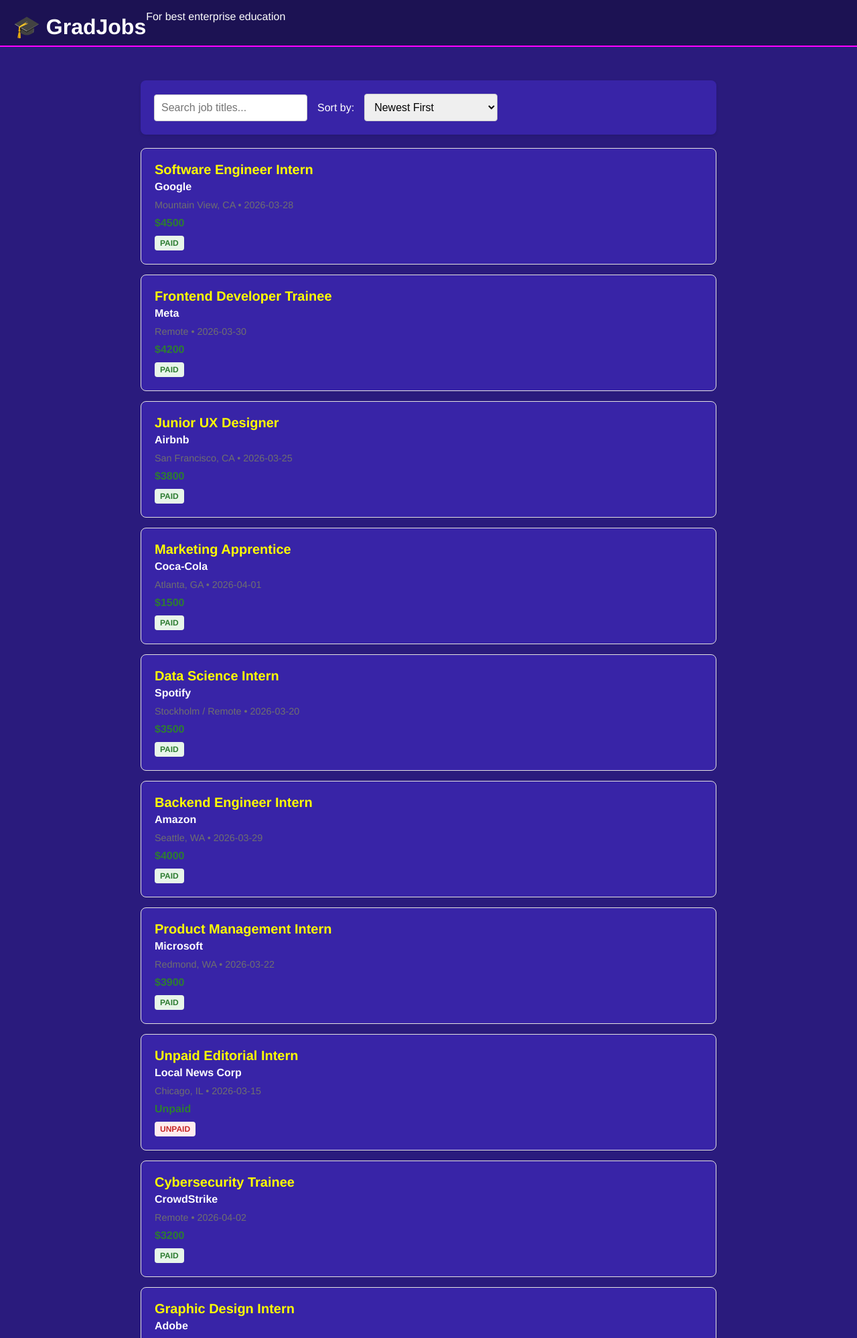
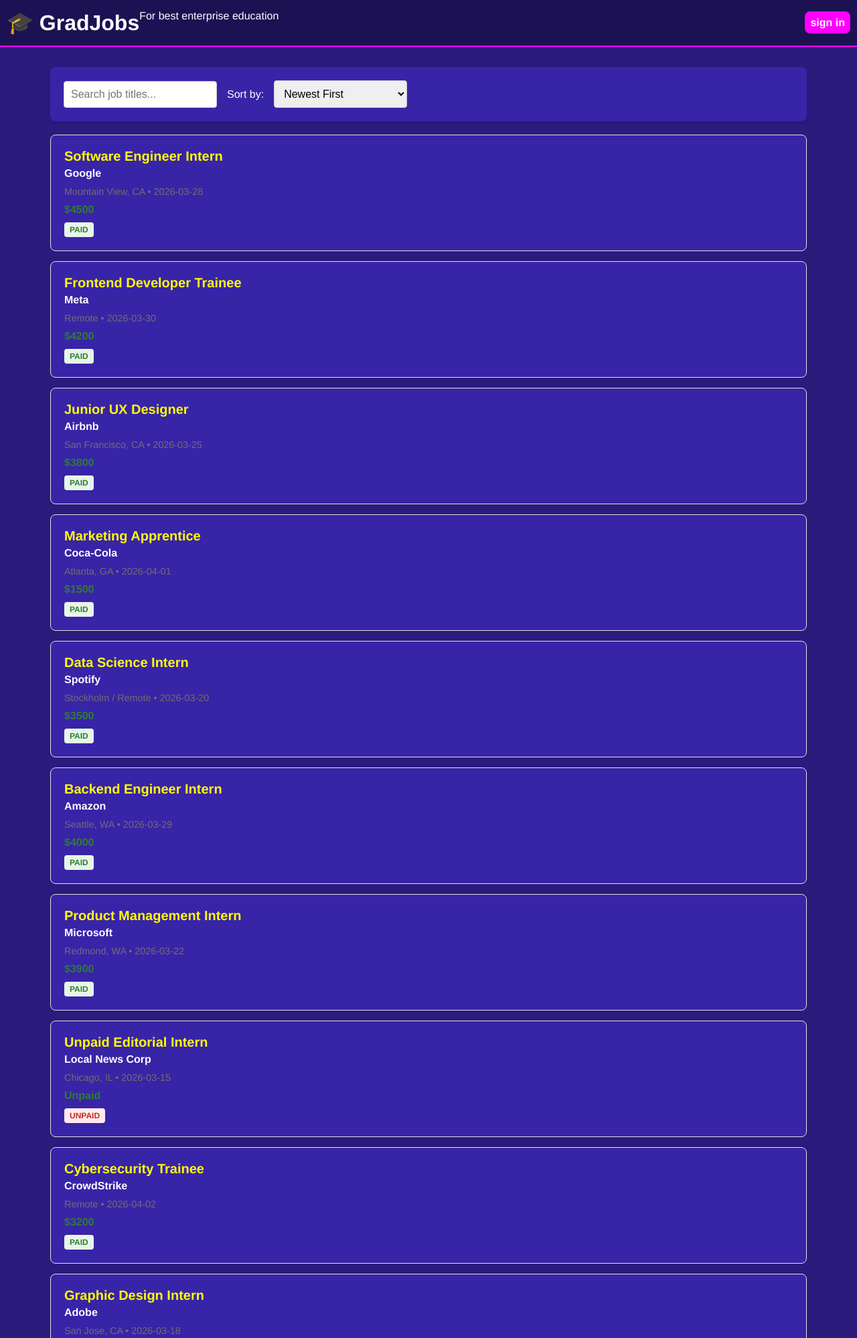
Before and after one commit to Ahmad-Fady/ZeroBase, a Flask app: page / in a window 1280 px wide. Shown: the top 1998 px of the page at 67% size. Run offline with Flask 3, Linux system fonts and the light colour scheme; some libraries are stand-ins or nearby versions.

Commit message:
modified the header

```diff
--- a/static/main.css
+++ b/static/main.css
@@ -1,3 +1,50 @@
+/* /* Start Variables */ */
+/* :root { */
+/*   --main-color: #10cab7; */
+/*   --secondary-color: #2c4755; */
+/*   --section-padding: 60px; */
+/*   --section-background: #f6f6f6; */
+/*   --main-duration: 0.5s; */
+/* } */
+/* End Variables */
+
+/* Start Global Rules */
+* {
+  -webkit-box-sizing: border-box;
+  -moz-box-sizing: border-box;
+  box-sizing: border-box;
+}
+html {
+  scroll-behavior: smooth;
+}
+.container {
+  padding-left: 20px;
+  padding-right: 20px;
+  margin-left: auto;
+  margin-right: auto;
+}
+/* Small */
+@media (min-width: 768px) {
+  .container {
+    width: 750px;
+  }
+}
+/* Medium */
+@media (min-width: 992px) {
+  .container {
+    width: 970px;
+  }
+}
+/* Large */
+@media (min-width: 1200px) {
+  .container {
+    width: 1170px;
+  }
+}
+/* End Global Rules */
+
+
+
 /* CSS: Making it look like a modern job board */
 :root {
   /* --primary: #2557a7; /* Indeed Blue */
@@ -11,47 +58,55 @@
 
 * {
   box-sizing: border-box;
+  padding: 0;
+  margin: 0;
 }
 
 body {
   font-family: 'Helvetica Neue', Helvetica, Arial, sans-serif;
   background-color: var(--bg);
   color: var(--text);
-  margin: 0;
 }
 
 header {
-  position: relative;
-  width: 100%;
+  border-bottom: 2px solid var(--border);
+  padding-left: 10px;
+  padding-right: 10px;
+  background: hsl(from var(--bg) h s calc(l - 10));
+  /* width: 100%; */
   height: 70px;
-  border-bottom: 2px solid var(--border);
-  box-shadow: 10px;
-  text-align: center;
-  /* margin-top: 0; */
-  padding: 0, 30px;
   margin-bottom: 30px;
-  background: hsl(from var(--bg) h s calc(l - 10));
-  /* display: flex; */
-  /* justify-content: space-evenly; */
 }
 
-header>div.left {
-  position: absolute;
-  left: 20px;
-  /* margin-right: 300px; */
+.header-container {
+  height: 100%;
+  box-shadow: 10px;
   display: flex;
-  /* justify-content: space-around; */
+  justify-content: space-between;
+  align-items: center;
 }
 
-/* header>div.right { */
-/*   right: 20px; */
-/*   background: white; */
+.header-left {
+  display: flex;
+}
+
+/* .header-container .right { */
 /* } */
-.container {
-  padding: 20px;
-  max-width: 900px;
-  margin: 0 auto;
+
+.header-right a {
+  background: var(--border);
+  border-radius: 8px;
+  size: 20px;
+  font-weight: bold;
+  padding: 8px;
+  color: white;
+  text-decoration: none;
 }
+
+
+/* .header-right a:hover { */
+/*   text-decoration: underline; */
+/* } */
 
 /* Toolbar for Sorting */
 .toolbar {
@@ -74,7 +129,7 @@ select, input {
 
 /* Job Card Styling */
 .job-card {
-  background: hsl(from var(--bg) h s calc(l + 10));;
+  background: hsl(from var(--bg) h s calc(l + 10));
   border: 1px solid #e4e2e0;
   border-radius: 8px;
   padding: 20px;
@@ -85,7 +140,9 @@ select, input {
 
 .job-card:hover {
   box-shadow: 0 4px 12px rgba(0,0,0,0.1);
-  border-color: var(--primary);
+  border-color: var(--border);
+  transform: scale(1.01);
+  transition: 0.5s;
 }
 
 .job-title {
--- a/static/main.js
+++ b/static/main.js
@@ -15,7 +15,7 @@ const container = document.getElementById('container');
 
 console.log(filteredJobs.name);
 //if the search is not empty create this element
-const jobHolder = document.getElementById('job-holder');
+const jobsHolder = document.getElementById('jobs-holder');
 
 // Equivalent to v-if="filteredJobs.length > 0"
 if (filteredJobs.length > 0) {
@@ -57,7 +57,7 @@ if (filteredJobs.length > 0) {
     jobCard.append(title, company, details, stipend, badge);
 
     // 8. Add the completed card to the DOM
-    jobHolder.append(jobCard);
+    jobsHolder.append(jobCard);
   });
 } else {
   const noResults = document.createElement('div');
--- a/templates/index.html
+++ b/templates/index.html
@@ -7,16 +7,18 @@
     <link href="../static/main.css" rel="stylesheet" />
   </head>
   <body>
-      <header>
-      <div class="left">
-        <h1>🎓 GradJobs</h1>
-        <p>For best enterprise education</p>
+    <header>
+      <div class="header-container">
+        <div class="header-left">
+          <h1>🎓 GradJobs</h1>
+          <p>For best enterprise education</p>
+        </div>
+        <div class="header-right">
+          <a href="/signin/">sign in</a>
+        </div>
       </div>
+    </header>
 
-      <!-- <div class="right"> -->
-      <!--   <h1>hello</h1> -->
-      <!-- </div> -->
-      </header>
     <div id="app" class="container">
       <div class="toolbar">
         <input type="text" v-model="searchQuery" placeholder="Search job titles...">
@@ -30,7 +32,10 @@
         </select>
       </div>
 
-      <div id="job-holder"></div>
+      <div class="jobs-container">
+      <div id="jobs-holder"></div>
+      <div id="jobs-preview"></div>
+      </div>
     </div>
 
     <script type="module" src="../static/main.js"></script>
```
